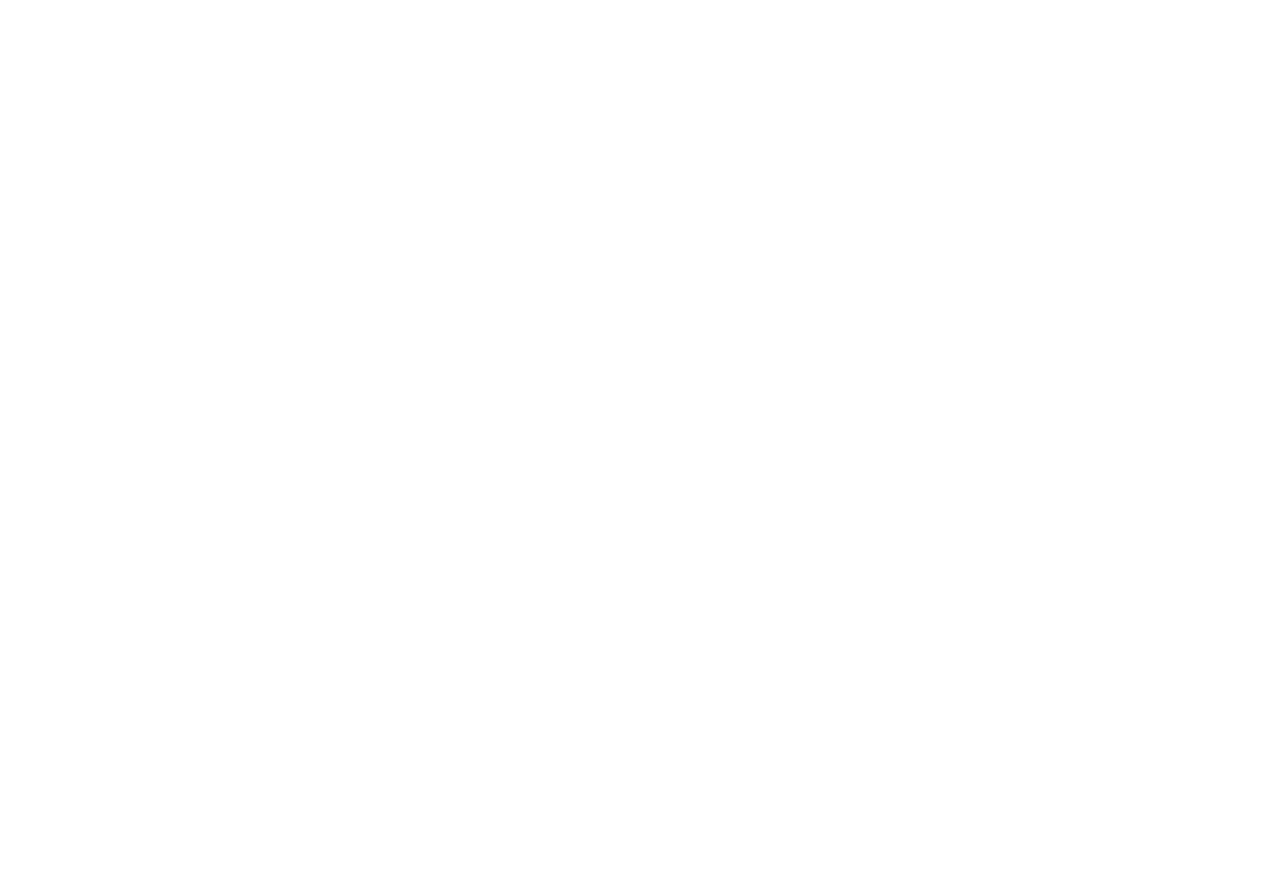
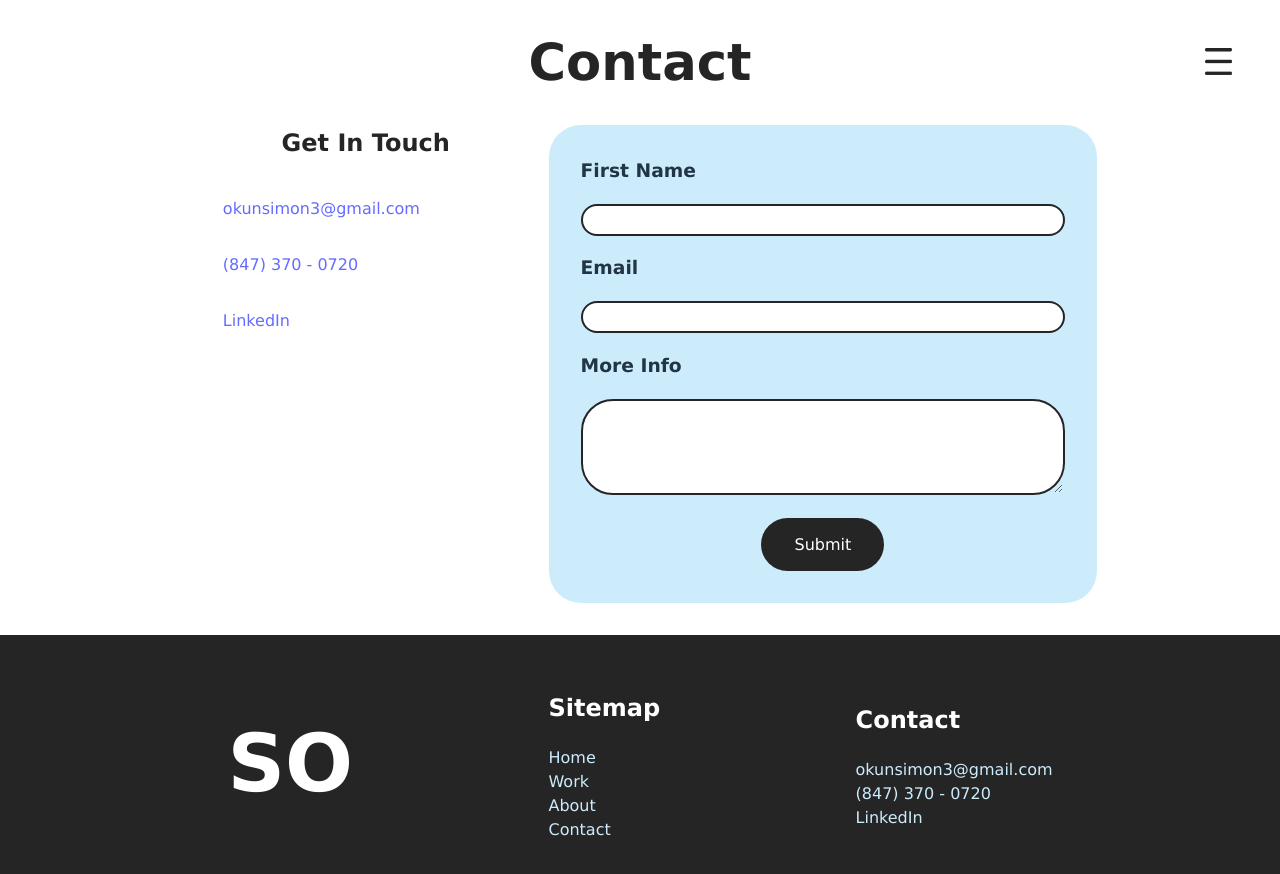
Before and after one commit to okunsimon3/okun_portfolio_final, a React (Vite) app: page /contact in a window 1280 px wide. Before the commit this address had no page. Shown: the top 874 px of the page. Before the commit the page ends 800 px from the top, so only its background shows below. Built offline with nearby package versions, Linux system fonts and the light colour scheme.

Commit message:
Contact Page updates

```diff
--- /dev/null
+++ b/src/Contact.css
@@ -0,0 +1,60 @@
+.contact-grid {
+    display: grid;
+    grid-template-columns: repeat(7, 1fr);
+    margin-bottom: 2rem;
+    margin-top: 2rem;
+}
+
+.contact-grid-left {
+    grid-column: 2/span 2;
+}
+
+.contact-grid-left h2 {
+    margin-top: 0;
+}
+
+.contact-grid-left ul {
+    list-style-type: none;
+    text-align: left;
+}
+.contact-grid-left ul li {
+    padding-top: 1rem;
+    padding-bottom: 1rem;
+}
+
+.contact-grid-right {
+    grid-column: 4/ span 3;
+    background-color: #CCECFC;
+    border-radius: 2rem;
+    padding: 2rem;
+}
+
+.contact-form div h3 {
+    text-align: left;
+}
+.contact-first-text {
+    margin-top: 0;
+}
+.contact-form label input {
+    width: 100%;
+    height: 2rem;
+    border-radius: 2rem;
+    border: 2px solid #252525;
+}
+.contact-form label textarea {
+    width: 100%;
+    max-width: 100%;
+    height: 6rem;
+    border-radius: 2rem;
+    border: 2px solid #252525;
+}
+
+.contact-form button {
+    margin-top: 1rem;
+    padding: 2rem;
+    padding-top: 1rem;
+    padding-bottom: 1rem;
+    background-color: #252525;
+    color: white;
+    border-radius: 2rem;
+}
--- /dev/null
+++ b/src/Contact.jsx
@@ -0,0 +1,52 @@
+import Footer from './components/Footer'
+import { NavIcon } from './components/NavIcon'
+import './Contact.css'
+
+export default function Contact() {
+    return (
+        <>
+        <NavIcon />
+        <h1>Contact</h1>
+        <div className="contact-grid">
+            <div className="contact-grid-left">
+                <h2>Get In Touch</h2>
+                <ul>
+                    <li><a href='mailto:okunsimon3@gmail.com' target='blank'>okunsimon3@gmail.com</a></li>
+                    <li><a href='tel:18473700720'>(847) 370 - 0720</a></li>
+                    <li><a href='https://www.linkedin.com/in/simonokun/' target='blank'>LinkedIn</a></li>
+                </ul>
+            </div>
+            <div className="contact-grid-right">
+                <form className='contact-form'
+                    name='contact'
+                    method='POST'
+                    data-netlify='True'
+                    action="/success"
+                >
+                    <input type="hidden" name="form-name" value="contact" />
+                    <div>
+                        <h3 className='contact-first-text'>First Name</h3>
+                        <label>
+                            <input type="text" name="first-name" />
+                        </label>
+                    </div>
+                    <div>
+                        <h3>Email</h3>
+                        <label>
+                            <input type="email" name="email" />
+                        </label>
+                    </div>
+                    <div>
+                        <h3>More Info</h3>
+                        <label>
+                            <textarea name="message"></textarea>
+                        </label>
+                    </div>
+                    <button type="submit">Submit</button>
+                </form>
+            </div>
+        </div>
+        <Footer />
+        </>
+    )
+}
--- a/src/components/Copacetic.jsx
+++ b/src/components/Copacetic.jsx
@@ -32,8 +32,6 @@
                     </ul>
                     <div className="copacetic-flex">
                         <a className="copacetic-link"href="https://copacetic.live/" target="blank">Visit Our Website</a>
-                        <p>or</p>
-                        <a className="insta-link"href="https://www.instagram.com/copacetic.media.llc/" target="blank"><img src={instaLogo}/></a>
                     </div>
 
                 </div>
--- a/src/components/Footer.jsx
+++ b/src/components/Footer.jsx
@@ -12,14 +12,15 @@
                 <li><NavLink to="/">Home</NavLink></li>
                 <li><NavLink to="/work">Work</NavLink></li>
                 <li><NavLink to="/about">About</NavLink></li>
+                <li><NavLink to="/contact">Contact</NavLink></li>
             </ul>
             </div>
             <div className='footer-contact'>
                 <h2>Contact</h2>
                 <ul>
                     <li><a href='mailto:okunsimon3@gmail.com' target='blank'>okunsimon3@gmail.com</a></li>
+                    <li><a href='tel:18473700720'>(847) 370 - 0720</a></li>
                     <li><a href='https://www.linkedin.com/in/simonokun/' target='blank'>LinkedIn</a></li>
-                    <li><a href='tel:18473700720'>(847) 370 - 0720</a></li>
 
                 </ul>
             </div>
--- a/src/components/NavIcon.jsx
+++ b/src/components/NavIcon.jsx
@@ -43,6 +43,7 @@
         <NavLink to="/">Home</NavLink>
         <NavLink to="/work">Work</NavLink>
         <NavLink to="/about">About</NavLink>
+        <NavLink to="/contact">Contact</NavLink>
         </ul>
     </nav>
     </div>
--- /dev/null
+++ b/src/components/NotFound.jsx
@@ -0,0 +1,8 @@
+export default function NotFound() {
+    return (
+        <>
+        <h1>Error 404</h1>
+        <p>The requested URL was not found on this server</p>
+        </>
+    )
+}
--- a/src/main.jsx
+++ b/src/main.jsx
@@ -6,6 +6,8 @@
 import './index.css'
 import App from './App.jsx'
 import Work from './Work.jsx'
+import Contact from './Contact.jsx'
+import NotFound from './components/NotFound.jsx'
 
 createRoot(document.getElementById('root')).render(
   <StrictMode>
@@ -14,6 +16,8 @@
       <Route index element={<Home />}></Route>
       <Route path='/about' element={<About />}></Route>
       <Route path='/work' element={<Work />}></Route>
+      <Route path='/contact' element={<Contact />}></Route>
+      <Route path='*' element={<NotFound />}></Route>
     </Routes>
 
     </BrowserRouter>
```
